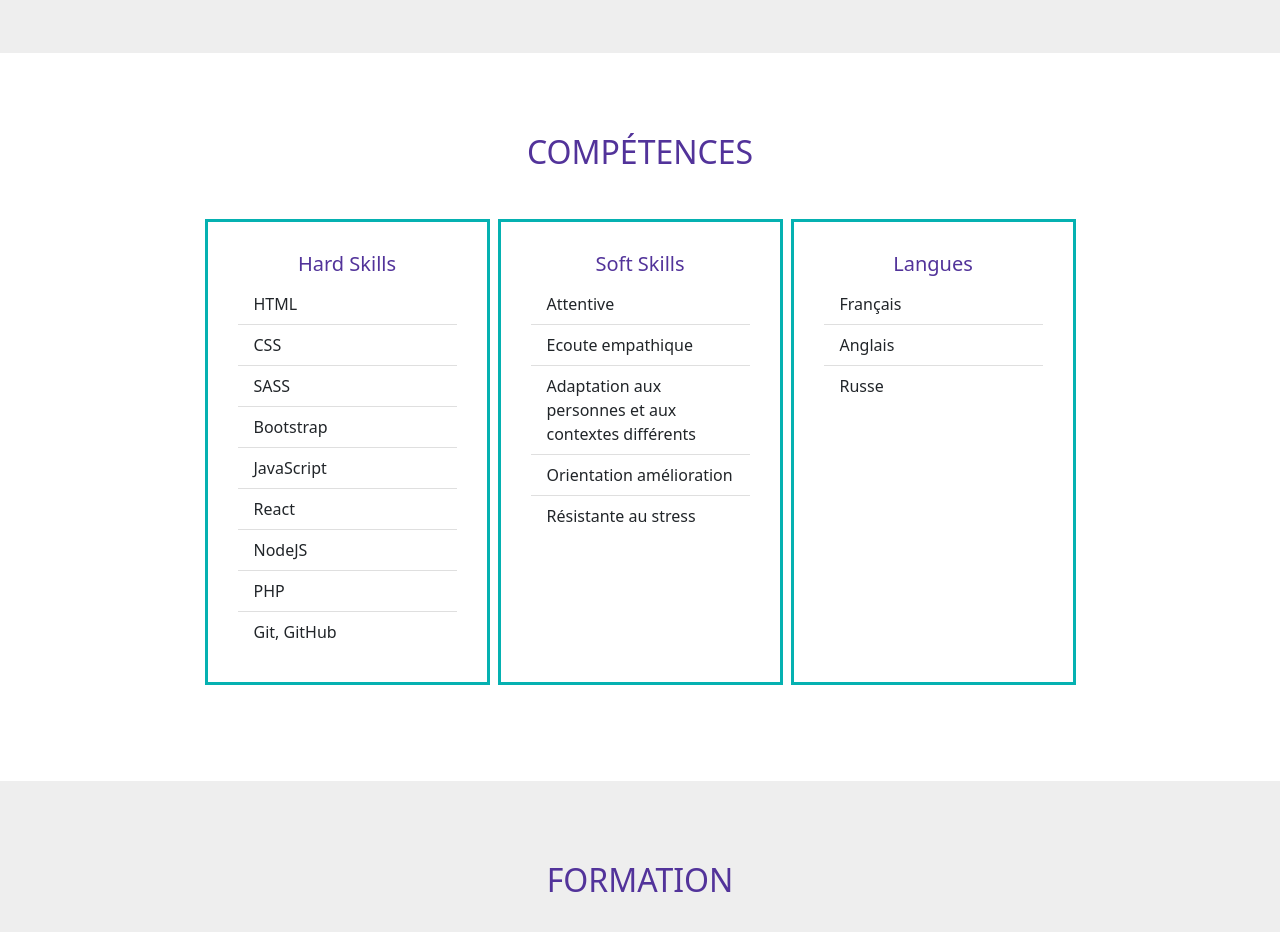
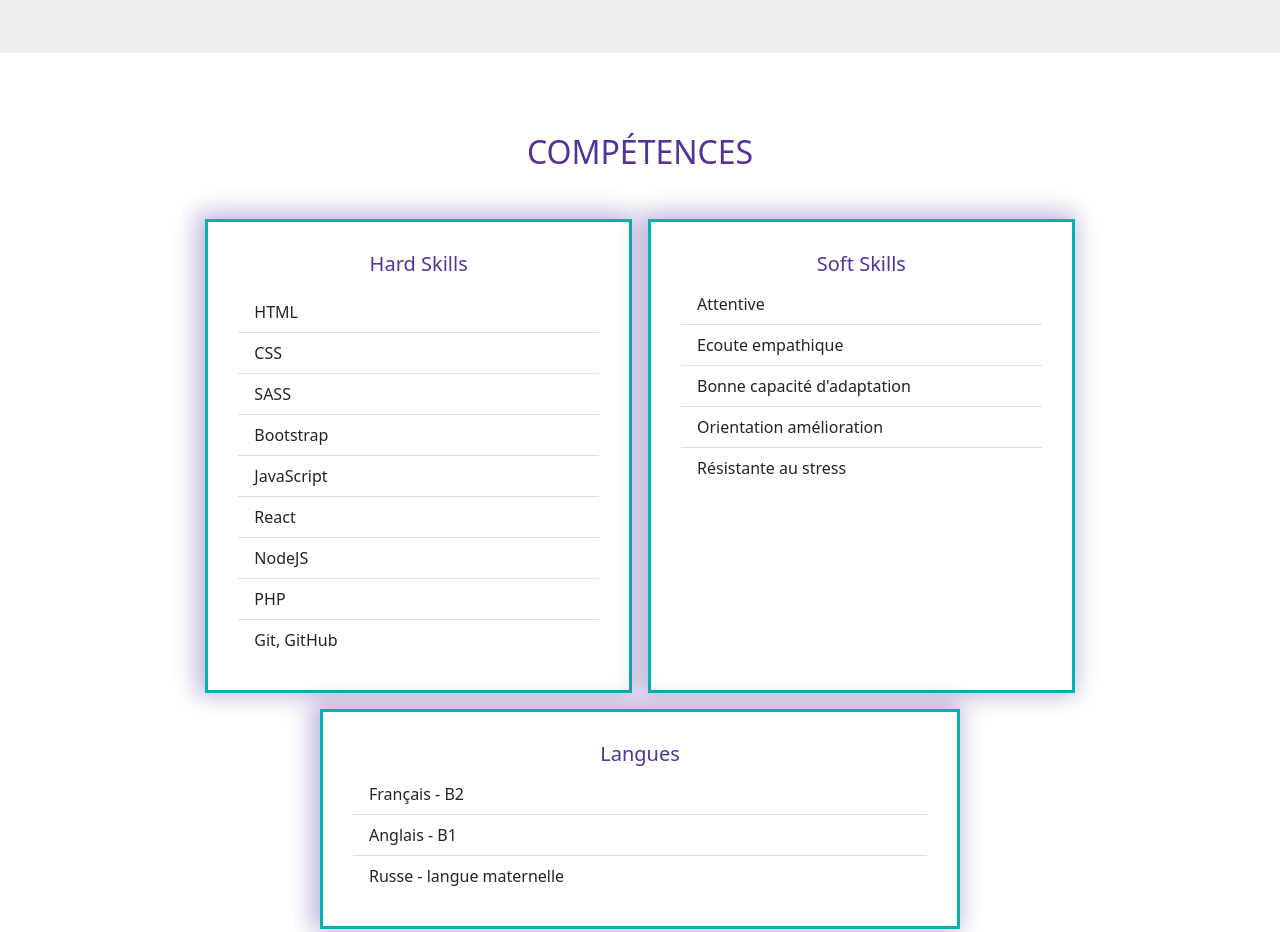
Before and after one commit to TozurElena/portfolio, a plain HTML site: page index.html in a window 1280 px wide. Shown: the part 920-1852 px from the top of the page. Drawn offline with nearby package versions, Linux system fonts and the light colour scheme.

Commit message:
modifier experience

```diff
--- a/assets/style/fontello.css
+++ b/assets/style/fontello.css
@@ -85,3 +85,6 @@
 .icon-file-video:before { content: '\f1c8'; } /* '' */
 .icon-paper-plane:before { content: '\f1d8'; } /* '' */
 .icon-chart-line:before { content: '\f201'; } /* '' */
+.icon-css:before {  content: '\e800';}/* '' */
+.icon-html5:before {content: '\f13b';}/* '' */
+.icon-linkedin:before {content: '\f318';}/* '' */
--- a/assets/style/style.scss
+++ b/assets/style/style.scss
@@ -18,8 +18,7 @@ footer, .about {
   background-size: contain;
 }
 .contact,
-.formation,
-.buy {
+.formation {
   background-color: #eee;
 }
 
@@ -51,6 +50,9 @@ a {
 .skills_card {
   padding: 30px;
   border: 3px solid $color1;
+  -webkit-box-shadow: -4px -2px 22px 4px rgba(82, 51, 154, 0.38);
+    -moz-box-shadow: -4px -2px 22px 4px rgba(82, 51, 154, 0.38);
+    box-shadow: -4px -2px 22px 4px rgba(82, 51, 154, 0.38);
 }
 
 .line {
--- a/index.html
+++ b/index.html
@@ -34,7 +34,7 @@
                 <a class="nav-link" href="#contact">Contacts</a>
               </li>
               <li class="nav-item">
-                <a class="nav-link" href="#skills">Compétenes</a>
+                <a class="nav-link" href="#skills">Compétences</a>
               </li>
               <li class="nav-item">
                 <a class="nav-link" href="#formation">Formation</a>
@@ -123,15 +123,15 @@
     </section>
 
     <section class="skills" id="skills">
-      <div class="container">
+      <div class="container-fluid">
         <div class="row">
           <div class="col-12">
             <h2 class="text-center text-uppercase color2 mb-5">Compétences</h2>
           </div>
         </div>
-        <div class="row mb-3 gap-2 justify-content-center">
-          <div class="col-md-3 col-sm-12 skills_card">
-            <h5 class="text-center color2">Hard Skills</h5>
+        <div class="row mb-3 justify-content-center">
+          <div class="col-md-4 col-sm-12 skills_card">
+            <h5 class="text-center color2 mb-3">Hard Skills</h5>
             <ul class="list-group list-group-flush">
               <li class="list-group-item">HTML</li>
               <li class="list-group-item">CSS</li>
@@ -144,22 +144,23 @@
               <li class="list-group-item">Git, GitHub</li>
             </ul>
           </div>
-          <div class="col-md-3 col-sm-12 skills_card ">
+
+          <div class="col-md-4 col-sm-12 skills_card ms-3">
             <h5 class="text-center color2">Soft Skills</h5>
             <ul class="list-group list-group-flush">
               <li class="list-group-item">Attentive</li>
               <li class="list-group-item">Ecoute empathique</li>
-              <li class="list-group-item">Adaptation aux personnes et aux contextes différents</li>
+              <li class="list-group-item">Bonne capacité d'adaptation</li>
               <li class="list-group-item">Orientation amélioration</li>
               <li class="list-group-item">Résistante au stress</li>
             </ul>
           </div>
-          <div class="col-md-3 col-sm-12 skills_card">
+          <div class="col-md-6 col-sm-12 skills_card mt-3">
             <h5 class="text-center color2">Langues</h5>
             <ul class="list-group list-group-flush">
-              <li class="list-group-item">Français</li>
-              <li class="list-group-item">Anglais</li>
-              <li class="list-group-item">Russe</li>
+              <li class="list-group-item">Français - B2</li>
+              <li class="list-group-item">Anglais - B1</li>
+              <li class="list-group-item">Russe - langue maternelle</li>
             </ul>
           </div>
 
@@ -205,7 +206,8 @@
             <h4 class="color2 mb-3">Févier 2021 – Juin 2021</h4>
             <h4 class="color1 mb-3 fst-italic">Athénée Royal Louis Delattre, Fontaine-l’Evêque</h4>
             <ul class="list-group list-group-flush fs-5">
-              <li class="list-group-item fw-bold">AESS mathématiques-Informatique-Bureautique (contrat de remplacement)</li>
+              <li class="list-group-item fw-bold">Professeur d'informatique <br>
+                <span class="fst-italic">AESS mathématiques-Informatique-Bureautique (contrat de remplacement)</span></li>
               <li class="list-group-item ms-3">2ème secondaire – CT activités informatiques</li>
               <li class="list-group-item ms-3">3ème secondaire – CT informatiques</li>
             </ul>
@@ -216,7 +218,8 @@
             <h4 class="color2 mb-3">Novembre 2020 – Décembre 2020</h4>
             <h4 class="color1 mb-3 fst-italic">Athénée Royal Jourdan, Fleurus</h4>
             <ul class="list-group list-group-flush fs-5">
-              <li class="list-group-item fw-bold">CGDI mathématiques (contrat de remplacement)</li>
+              <li class="list-group-item fw-bold">Professeur de mathématiques<br>
+                <span class="fst-italic">CGDI mathématiques (contrat de remplacement)</span></li>
               <li class="list-group-item ms-3">2ème secondaire – classe différenciée</li>
               <li class="list-group-item ms-3">3ème, 4ème secondaire – CEFA</li>
             </ul>
```
Also changed, not shown: assets/style/style.css, 1 other file.
